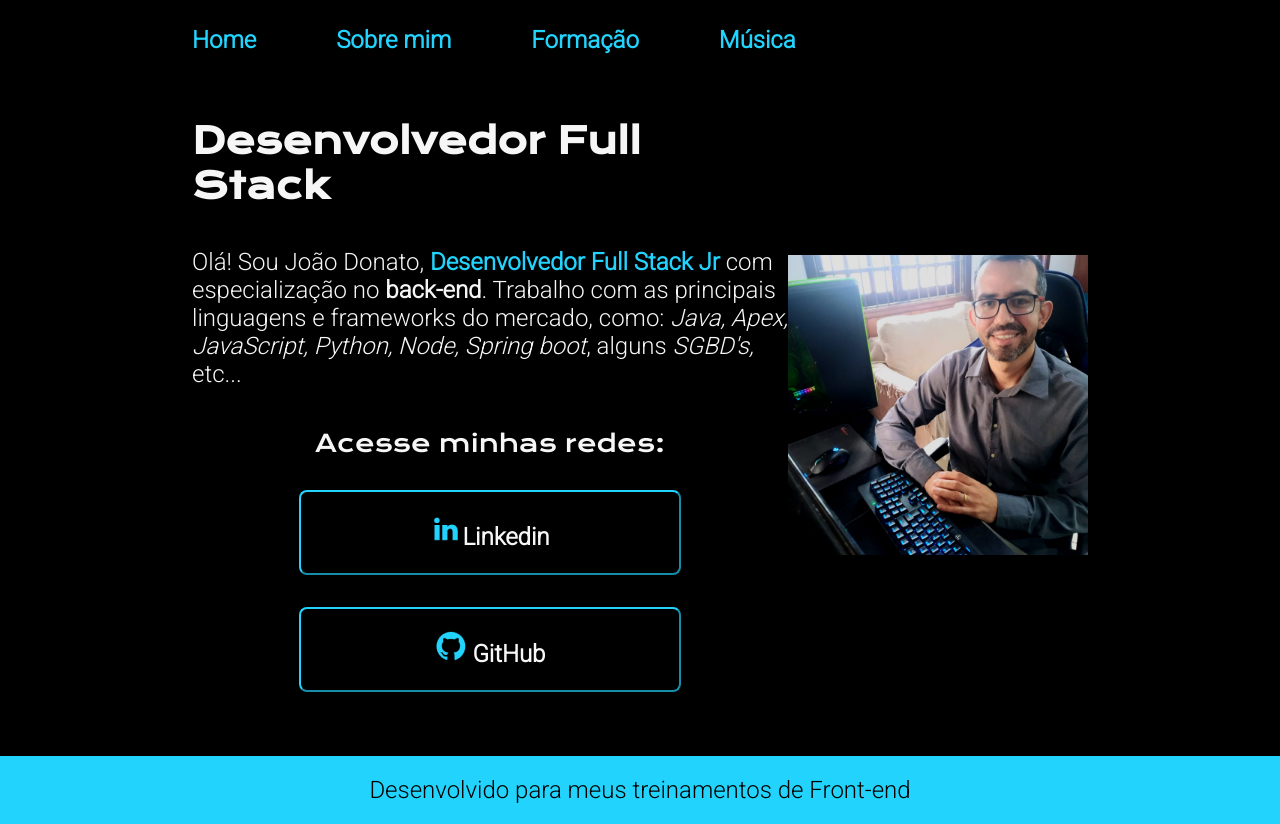
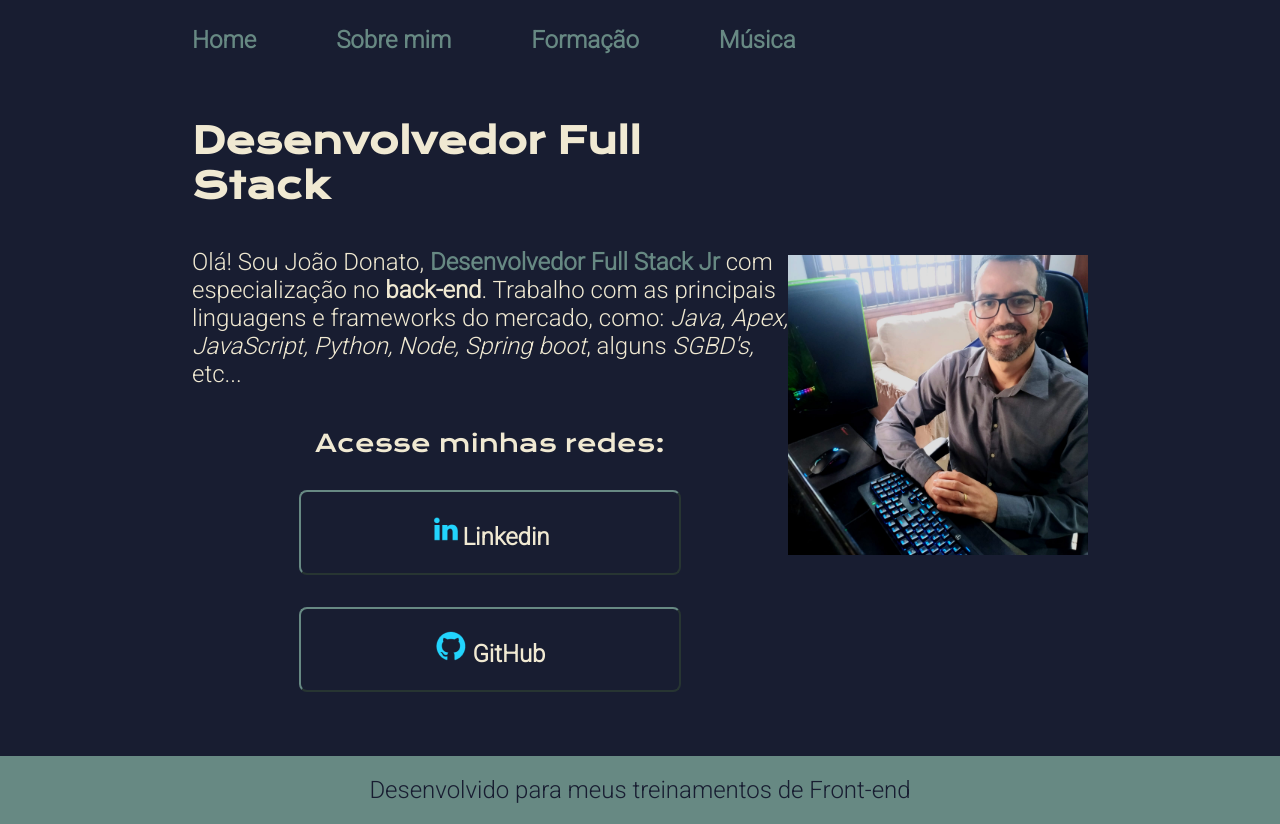
Before and after one commit to DonatoJoao/Treinando-front-end, a plain HTML site: page index.html in a window 1280 px wide. Drawn offline with nearby package versions, Linux system fonts and the light colour scheme.

Commit message:
mudando cores

```diff
--- a/style/style.css
+++ b/style/style.css
@@ -1,9 +1,9 @@
 @import url('https://fonts.googleapis.com/css2?family=Krona+One&family=Roboto:wght@300&display=swap');
 
 :root{
-    --cor-primaria: #000000;
-    --cor-secundaria: #f6f6f6;
-    --cor-terciaria: #22d4fd;
+    --cor-primaria: #181D31;
+    --cor-secundaria: #F0E9D2;
+    --cor-terciaria: #678983;
     --cor-hover: #272727;
 
     --fonte-primaria: 'Krona One', sans-serif ;
```
